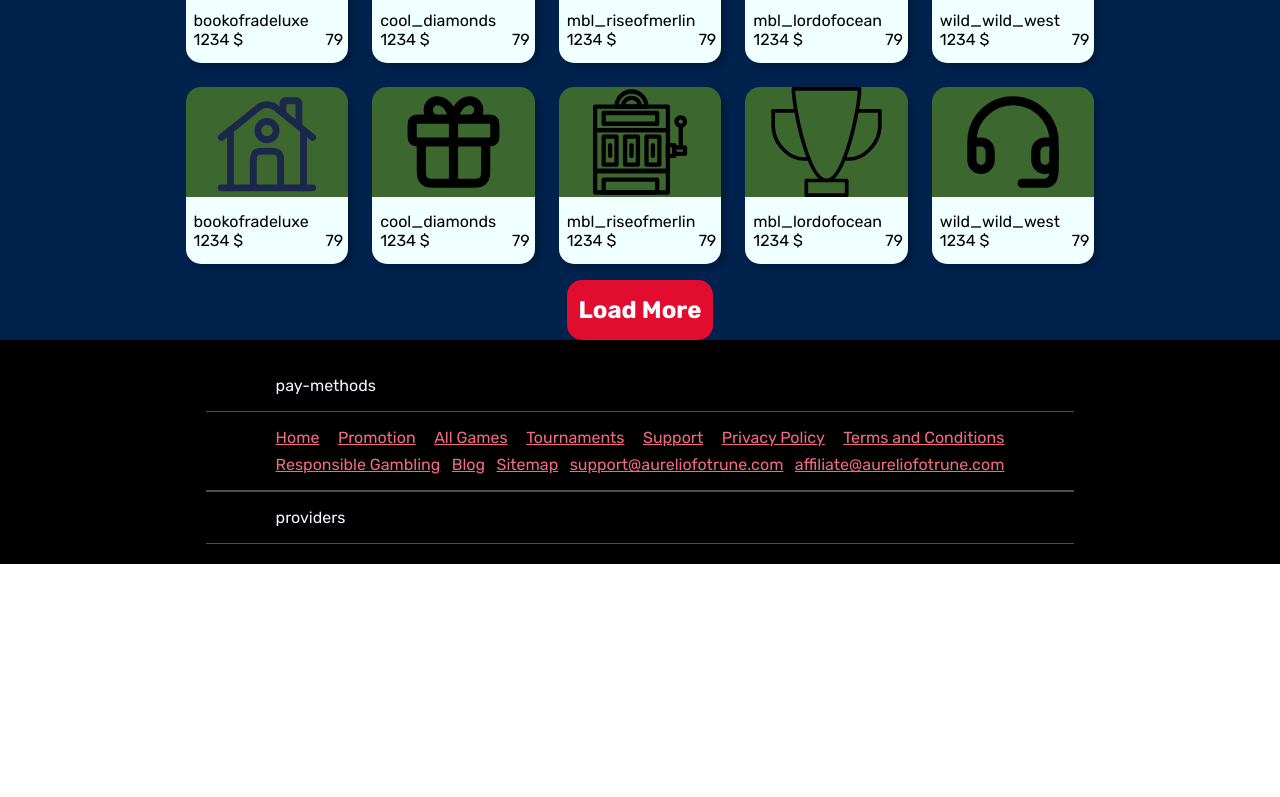
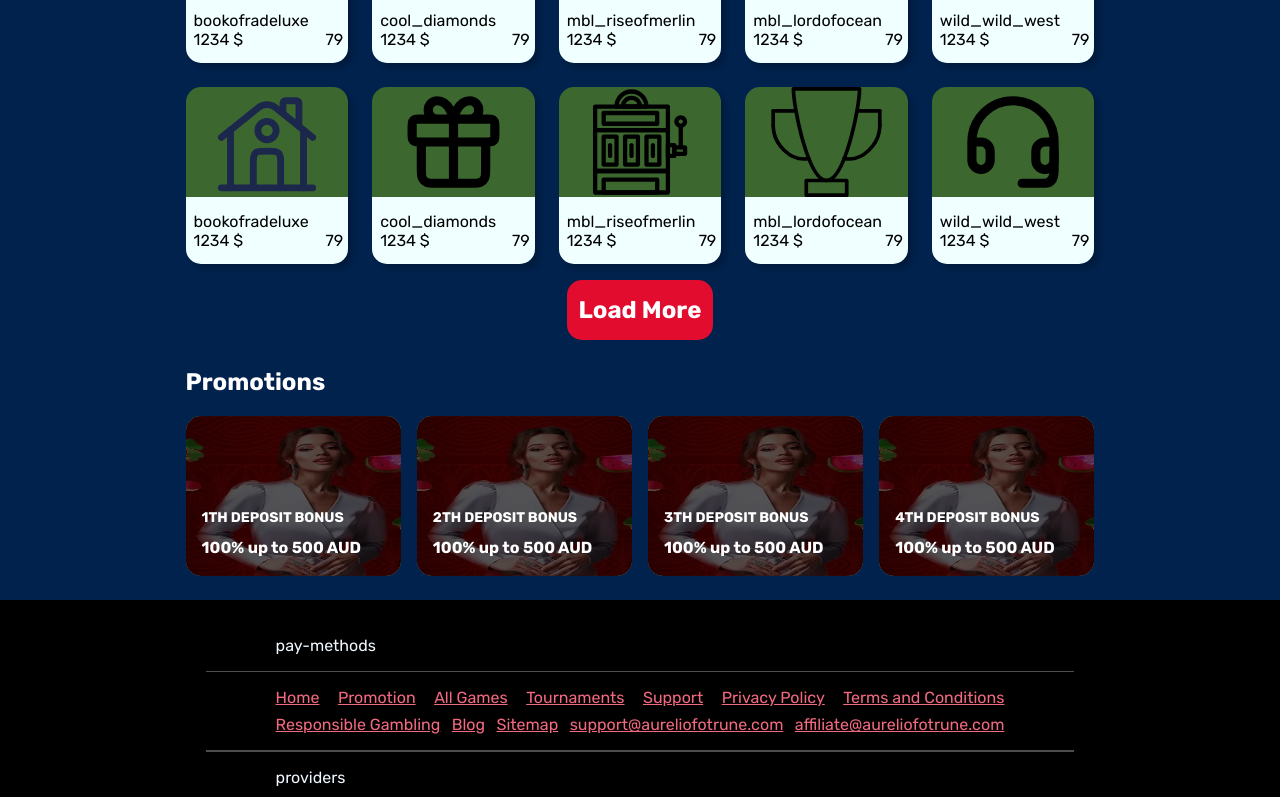
Before and after one commit to MassimoAurelio/casino, a Vue app: page / in a window 1280 px wide. Shown: the part 1645-2442 px from the top of the page. Before the commit the page ends 2209 px from the top, so only its background shows below. Built offline with nearby package versions, Linux system fonts and the light colour scheme.

Commit message:
update № 1

```diff
--- a/src/app/assets/main.css
+++ b/src/app/assets/main.css
@@ -19,6 +19,7 @@
   --pallete-warning: #fca21c;
   --pallete-error: #d80000;
   --header-bg: #00224d;
+  --game-filter-type-btn-bg: #334e71;
   --base-body-bg: #000000;
   --mc-skip-btn-bg: #c4c4c4;
   --field-error-border-color: #c90726;
--- /dev/null
+++ b/src/app/stores/usePromotion.ts
@@ -0,0 +1,20 @@
+import { defineStore } from 'pinia'
+import Girl from '@/app/assets/svg/promotion.webp'
+
+interface Store {
+  label: string
+  href: string
+  icon: string
+  text: string
+}
+
+export const usePromotion = defineStore('promotion', {
+  state: () => ({
+    items: [
+      { label: 'Home', href: '/', icon: Girl, text: '1TH DEPOSIT BONUS' },
+      { label: 'Promotion', href: '/offers', icon: Girl, text: '2TH DEPOSIT BONUS' },
+      { label: 'All Games', href: '/games', icon: Girl, text: '3TH DEPOSIT BONUS' },
+      { label: 'All Games', href: '/games', icon: Girl, text: '4TH DEPOSIT BONUS' }
+    ] as Store[]
+  })
+})
--- a/src/pages/HomePage.vue
+++ b/src/pages/HomePage.vue
@@ -1,8 +1,9 @@
 <script setup lang="ts">
-import Header from '@/widgets/header/HeaderElement.vue'
+import Header from '@/widgets/header/'
 import Banner from '@/widgets/banner'
 import Games from '@/pages/games'
-import Footer from '@/widgets/footer/FooterElement.vue'
+import Footer from '@/widgets/footer/'
+import PromotionFooter from '@/widgets/promotion'
 import 'swiper/css'
 </script>
 
@@ -11,6 +12,7 @@ import 'swiper/css'
     <Header />
     <Banner />
     <Games />
+    <PromotionFooter />
     <Footer />
   </main>
 </template>
--- a/src/shared/button/ButtonElement.vue
+++ b/src/shared/button/ButtonElement.vue
@@ -3,7 +3,7 @@ import { useSlots } from 'vue'
 import Typography from '../typography/TypographyUi.vue'
 
 interface Props {
-  color?: 'primary' | 'secondary' | 'erorr' | 'greyscale' | 'link' | 'transparent' | 'white' | 'red'
+  color?: 'primary' | 'secondary' | 'erorr' | 'greyscale' | 'link' | 'transparent' | 'white' | 'red' | 'blue'
   decoration?: 'default' | 'outline' | 'none'
   size?: 'small' | 'medium' | 'big'
   text?: string
@@ -64,6 +64,11 @@ const classes = ['button', `size_${size}`, `decoration_${decoration}`, `color_${
   background-color: var( --form-text-link-color);
   color: var(--main-surface);
 }
+
+.button.color_blue {
+  background-color: var(--game-filter-type-btn-bg);
+  color: var(--main-surface);
+}
 .button.color_link {
   color: blue;
 }
--- a/src/widgets/games/GamesArray.vue
+++ b/src/widgets/games/GamesArray.vue
@@ -89,19 +89,16 @@ const loadMore = () => {
   width: 100%;
 }
 
-.games-item:hover {
-  transform: translateY(-5px);
-}
-
-.button-hover {
-  transition: transform 0.3s ease;
-}
-
 .games-item {
   cursor: pointer;
   border-radius: 15px;
   overflow: hidden;
   box-shadow: 5px 5px 5px rgba(0, 0, 0, 0.2);
+  transition: transform 0.3s ease;
+}
+
+.games-item:hover {
+  transform: translateY(-5px);
 }
 
 .img {
@@ -120,6 +117,9 @@ const loadMore = () => {
   left: 50%;
   transform: translate(-50%, -50%);
   text-align: center;
+}
+.button-hover {
+  transition: transform 0.3s ease;
 }
 
 .button-play {
--- /dev/null
+++ b/src/widgets/promotion/PromotionWidget.vue
@@ -0,0 +1,135 @@
+<script setup lang="ts">
+import Typography from '@/shared/typography'
+import Container from '@/shared/container'
+import { usePromotion } from '@/app/stores/usePromotion'
+
+const promotionStore = usePromotion()
+</script>
+
+<template>
+  <div class="main-container">
+    <Container>
+      <div class="contant-container">
+        <div>
+          <Typography tag="h2" bold>Promotions</Typography>
+        </div>
+        <div class="offers-container">
+          <div class="offers-item" v-for="item in promotionStore.items" :key="item.label">
+            <div class="offers-img">
+              <img :src="item.icon" alt="icon" />
+            </div>
+            <div class="offers-description">
+              <div class="offers-text">
+                <Typography tag="p" bold size="s">{{ item.text }}</Typography>
+              </div>
+              <div class="second_offers-text">
+                <Typography tag="p" size="m" bold>100% up to 500 AUD</Typography>
+              </div>
+            </div>
+            <a :href="item.href" />
+          </div>
+        </div>
+      </div>
+    </Container>
+  </div>
+</template>
+
+<style scoped>
+.main-container {
+  background-color: var(--header-bg);
+}
+
+.contant-container {
+  display: flex;
+  flex-direction: column;
+  gap: 2vh;
+  padding-top: 3vh;
+  padding-bottom: 3vh;
+}
+
+.offers-item {
+  cursor: pointer;
+  position: relative;
+  width: 50vh;
+  height: 20vh;
+  overflow: hidden;
+  border-radius: 15px;
+  background-color: aqua;
+  transition: transform 0.3s ease;
+}
+
+.offers-item:hover {
+  transform: translateY(-10px);
+}
+
+.offers-description {
+  position: absolute;
+  top: 0;
+  left: 0;
+  width: 100%;
+  height: 100%;
+  display: flex;
+  flex-direction: column;
+  justify-content: flex-end;
+  align-items: flex-start;
+  text-align: left;
+  gap: 1vh;
+  padding: 2vh;
+  word-break: break-word;
+}
+
+.offers-container {
+  display: flex;
+  flex-direction: row;
+  gap: 2vh;
+}
+
+.offers-img {
+  width: 100%;
+  height: 100%;
+}
+
+.offers-img img {
+  width: 100%;
+  height: 100%;
+}
+
+.offers-img::before {
+  content: '';
+  position: absolute;
+  top: 0;
+  left: 0;
+  width: 100%;
+  height: 100%;
+  background: rgba(0, 0, 0, 0.6);
+}
+
+@media screen and (max-width: 840px) {
+  .offers-container {
+    display: grid;
+    grid-template-columns: repeat(3, 2fr);
+  }
+
+  .offers-item {
+    cursor: pointer;
+    position: relative;
+    width: 100%;
+    background-color: aqua;
+  }
+}
+
+@media screen and (max-width: 510px) {
+  .offers-container {
+    display: grid;
+    grid-template-columns: repeat(2, 2fr);
+  }
+
+  .offers-item {
+    cursor: pointer;
+    position: relative;
+    width: 100%;
+    height: 210px;
+    background-color: aqua;
+  }
+}
+</style>
--- /dev/null
+++ b/src/widgets/promotion/index.ts
@@ -0,0 +1 @@
+export { default } from './PromotionWidget.vue'
--- a/src/widgets/sections/SectionElement.vue
+++ b/src/widgets/sections/SectionElement.vue
@@ -17,12 +17,12 @@ function toggleBorder(index: number) {
     <div class="main-section" v-for="(item, index) in sectionStore.items" :key="item.label">
       <div class="button-container">
         <Button
-          color="white"
+          color="blue"
           @click="() => toggleBorder(index)"
           :class="{ active: index === activeButtonIndex }"
         >
           <img :src="item.icon" alt="" />
-          <Typography tag="span" size="s" bold color="black">{{ item.label }}</Typography>
+          <Typography tag="span" size="s" bold color="white">{{ item.label }}</Typography>
         </Button>
       </div>
     </div>
@@ -34,7 +34,7 @@ function toggleBorder(index: number) {
   display: flex;
   justify-content: flex-start;
   align-items: center;
-  gap: 2%;
+  gap: 1vh;
 }
 
 .main-section {
```
Also changed, not shown: src/app/assets/svg/promotion.webp (added).
